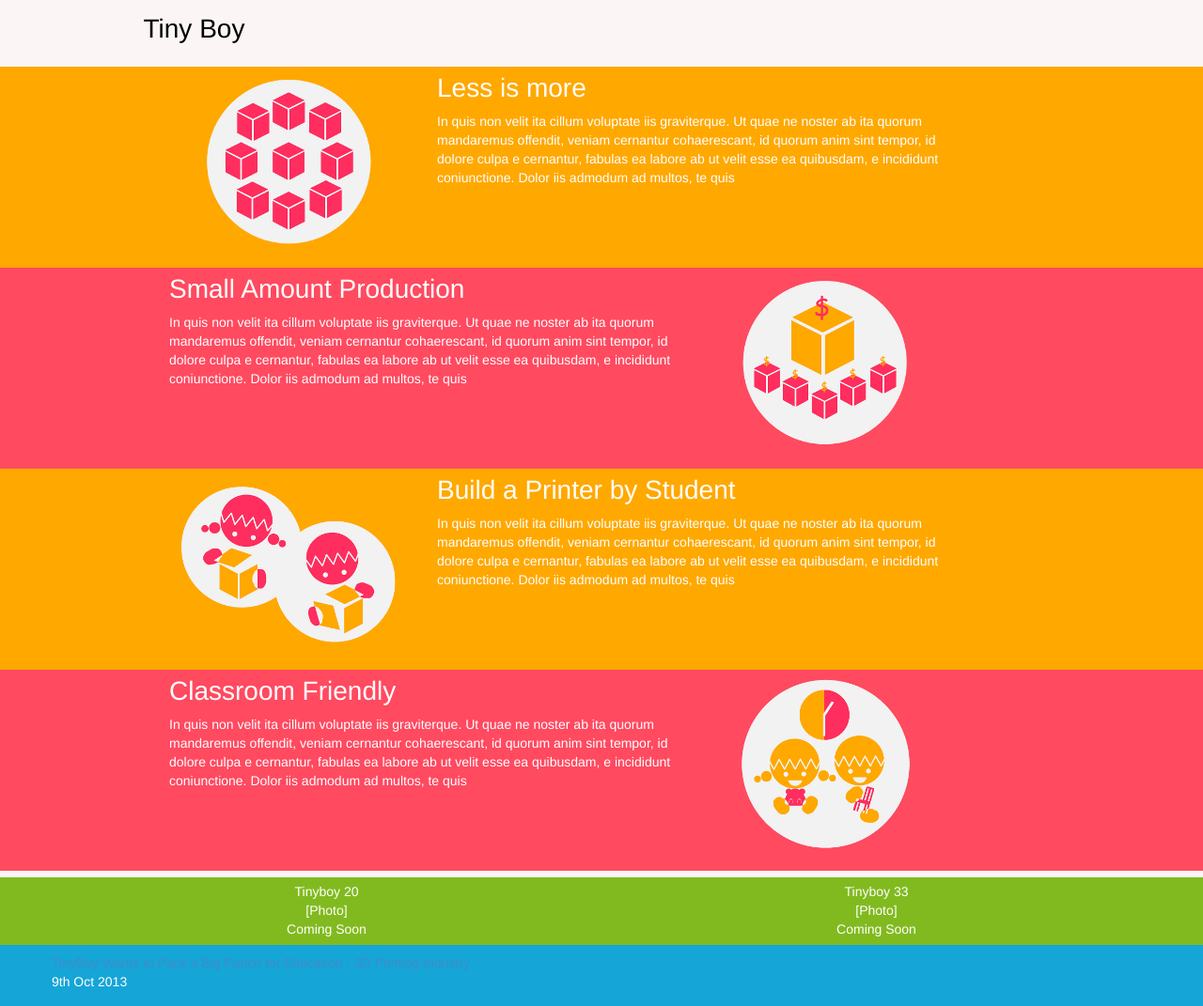
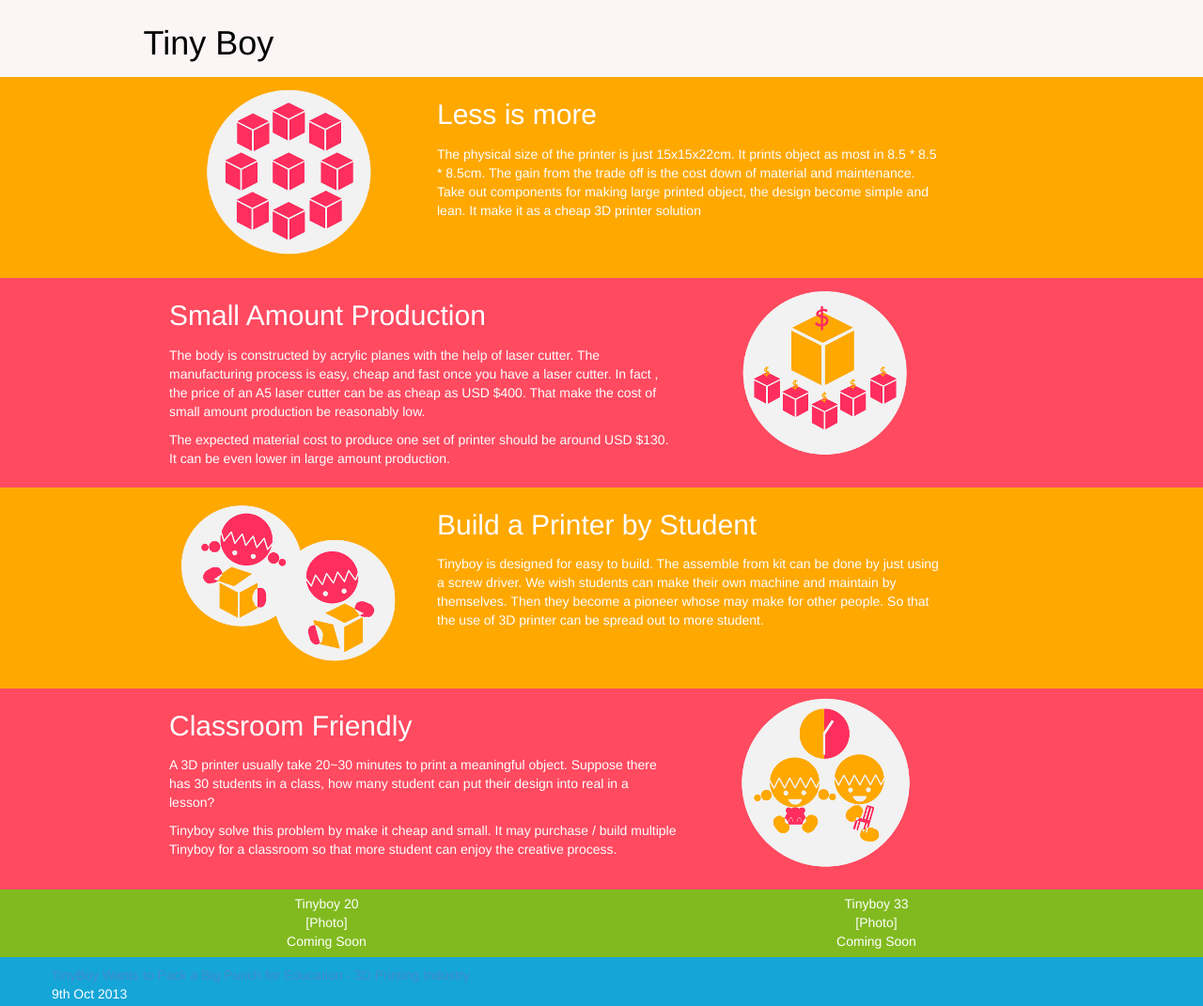
Before and after one commit to benlau/tinyboy, a website: page www/src/index.html in a window 1280 px wide. Shown: the top 1071 px of the page at 94% size. Drawn offline with Linux system fonts and the light colour scheme.

Commit message:
Placed the text content for "about" information

```diff
--- a/www/src/css/styles.css
+++ b/www/src/css/styles.css
@@ -6,7 +6,6 @@
 
 .header {
     background-color: #fbf5f5 ;
-    font-size:2em;
     color : black;
 }
 
--- a/www/src/index.html
+++ b/www/src/index.html
@@ -21,7 +21,7 @@
     <div class="header section">
         <div class="container">
             <div class="row">
-                <div class="col-md-offset-1">Tiny Boy
+                <div class="col-md-offset-1"><h1>Tiny Boy</h1>
                 </div>
             </div>
         </div>
@@ -33,7 +33,7 @@
         </div>
     </div>
 
-    <div class="about section">
+    <div class="about">
 
             <div class="row sub-section sub-section-odd">
                 <div class="container">
@@ -42,12 +42,14 @@
                     <img src="img/less-is-more.png">
                 </div>
                 <div class="col-md-6">
-                    <div class="title">Less is more</div>
+                    <div class="title"><h2>Less is more</h2></div>
                     <div class="description">
-                        In quis non velit ita cillum voluptate iis graviterque. Ut quae ne noster ab ita
-                        quorum mandaremus offendit, veniam cernantur cohaerescant, id quorum anim sint
-                        tempor, id dolore culpa e cernantur, fabulas ea labore ab ut velit esse ea
-                        quibusdam, e incididunt coniunctione. Dolor iis admodum ad multos, te quis
+                        The physical size of the printer is just 15x15x22cm.
+                        It prints object as most in 8.5 * 8.5 * 8.5cm.
+                        The gain from the trade off is the cost down of material and maintenance.
+                        Take out components for making large printed object,
+                        the design become simple and lean.
+                        It make it as a cheap 3D printer solution
                     </div>
                 </div>
 
@@ -61,12 +63,17 @@
                     <img src="img/small-amount-production.png">
                 </div>
                 <div class="col-md-6 col-md-pull-2">
-                    <div class="title">Small Amount Production</div>
+                    <div class="title"><h2>Small Amount Production</h2></div>
                     <div class="description">
-                        In quis non velit ita cillum voluptate iis graviterque. Ut quae ne noster ab ita
-                        quorum mandaremus offendit, veniam cernantur cohaerescant, id quorum anim sint
-                        tempor, id dolore culpa e cernantur, fabulas ea labore ab ut velit esse ea
-                        quibusdam, e incididunt coniunctione. Dolor iis admodum ad multos, te quis
+                        <p>The body is constructed by acrylic planes with the help of laser cutter.
+                        The manufacturing process is easy, cheap and fast once you have a laser cutter.
+                        In fact , the price of an A5 laser cutter can be as cheap as USD $400.
+                        That make the cost of small amount production be reasonably low.
+                        </p>
+                        <p>
+                        The expected material cost to produce one set of printer should be around USD $130.
+                        It can be even lower in large amount production.
+                        </p>
                     </div>
                 </div>
                 </div>
@@ -79,12 +86,13 @@
                     <img src="img/build-a-printer-by-student.png">
                 </div>
                 <div class="col-md-6">
-                    <div class="title">Build a Printer by Student</div>
+                    <div class="title"><h2>Build a Printer by Student</h2></div>
                     <div class="description">
-                        In quis non velit ita cillum voluptate iis graviterque. Ut quae ne noster ab ita
-                        quorum mandaremus offendit, veniam cernantur cohaerescant, id quorum anim sint
-                        tempor, id dolore culpa e cernantur, fabulas ea labore ab ut velit esse ea
-                        quibusdam, e incididunt coniunctione. Dolor iis admodum ad multos, te quis
+                        Tinyboy is designed for easy to build.
+                        The assemble from kit can be done by just using a screw driver.
+                        We wish students can make their own machine and maintain by themselves.
+                        Then they become a pioneer whose may make for other people.
+                        So that the use of 3D printer can be spread out to more student.
                     </div>
                 </div>
                 </div>
@@ -97,12 +105,17 @@
                     <img src="img/classroom-friendly.png">
                 </div>
                 <div class="col-md-6 col-md-pull-2">
-                    <div class="title">Classroom Friendly</div>
+                    <div class="title"><h2>Classroom Friendly</h2></div>
                     <div class="description">
-                        In quis non velit ita cillum voluptate iis graviterque. Ut quae ne noster ab ita
-                        quorum mandaremus offendit, veniam cernantur cohaerescant, id quorum anim sint
-                        tempor, id dolore culpa e cernantur, fabulas ea labore ab ut velit esse ea
-                        quibusdam, e incididunt coniunctione. Dolor iis admodum ad multos, te quis
+                        <p>
+                        A 3D printer usually take 20~30 minutes to print a meaningful object.
+                        Suppose there has 30 students in a class,
+                        how many student can put their design into real in a lesson?
+                        </p>
+                        <p>
+                        Tinyboy solve this problem by make it cheap and small.
+                        It may purchase / build multiple Tinyboy for a classroom so that more student can enjoy the creative process.
+                        </p>
                     </div>
                 </div>
                 </div>
```
